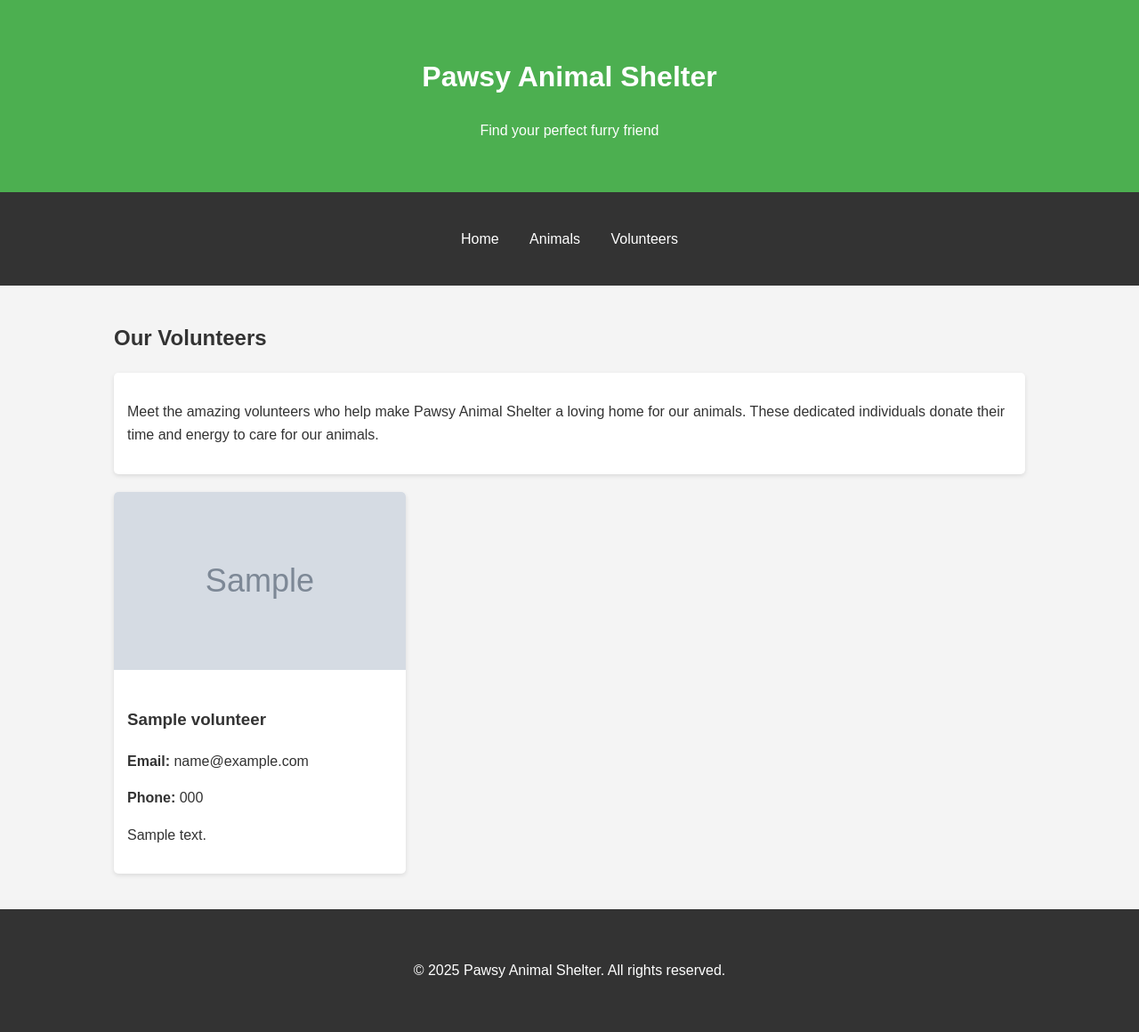
After one commit to Denos-PB/Pawsy, a Django app: page /volunteers/ in a window 1280 px wide. The commit adds this page. Shown: the whole page at 89% size. Run offline with Django 5.2, Linux system fonts and the light colour scheme; tables that the repository leaves empty hold one stand-in row (values such as "Sample post"); grey boxes marked "Sample" are stand-in pictures.

Commit message:
add volunteer listing feature with template, admin integration, and URL updates; enhance base template with volunteer navigation and styling

```diff
--- a/Pawsy/main/urls.py
+++ b/Pawsy/main/urls.py
@@ -2,20 +2,17 @@ from django.urls import path, include
 from rest_framework.routers import DefaultRouter
 from . import views
 
-# Create a router and register our viewsets with it
 router = DefaultRouter()
 router.register(r'animals', views.AnimalView, basename='animal')
 router.register(r'adoption-requests', views.AdoptionRequestView, basename='adoption-request')
 router.register(r'volunteers', views.VolunteerView, basename='volunteer')
 
-# Define URL patterns
 urlpatterns = [
-    # Template-based URLs
     path('', views.HomeView.as_view(), name='home'),
     path('animals/', views.AnimalListView.as_view(), name='animal_list'),
     path('animals/<int:pk>/', views.AnimalDetailView.as_view(), name='animal_detail'),
+    path('volunteers/', views.VolunteerListView.as_view(), name='volunteer_list'),
 
-    # API URLs - these will be accessible via /api/ prefix in the project's main urls.py
     path('api/', include(router.urls)),
     path('api-auth/', include('rest_framework.urls')),
 ]
--- a/Pawsy/main/views.py
+++ b/Pawsy/main/views.py
@@ -1,7 +1,3 @@
-from rest_framework.decorators import api_view
-from rest_framework.response import Response
-from rest_framework import status, permissions
-from .models import *
 from .serializer import *
 from rest_framework import viewsets
 from rest_framework import generics
@@ -110,3 +106,12 @@ class AnimalDetailView(DetailView):
         else:
             messages.error(request, "Please fill out all required fields.")
             return self.get(request, *args, **kwargs)
+
+
+class VolunteerListView(ListView):
+    model = Volunteer
+    template_name = 'volunteer_list.html'
+    context_object_name = 'volunteers'
+
+    def get_queryset(self):
+        return Volunteer.objects.filter(status=VolunteerStatusChoice.APPROVED)
--- a/Pawsy/templates/base.html
+++ b/Pawsy/templates/base.html
@@ -66,6 +66,25 @@
         .animal-card .content {
             padding: 15px;
         }
+        .volunteer-grid {
+            display: grid;
+            grid-template-columns: repeat(auto-fill, minmax(250px, 1fr));
+            gap: 20px;
+        }
+        .volunteer-card {
+            background: white;
+            border-radius: 5px;
+            overflow: hidden;
+            box-shadow: 0 2px 5px rgba(0,0,0,0.1);
+        }
+        .volunteer-card img {
+            width: 100%;
+            height: 200px;
+            object-fit: cover;
+        }
+        .volunteer-card .content {
+            padding: 15px;
+        }
         .btn {
             display: inline-block;
             background: #4CAF50;
@@ -100,6 +119,7 @@
         <div class="container">
             <a href="{% url 'home' %}">Home</a>
             <a href="{% url 'animal_list' %}">Animals</a>
+            <a href="{% url 'volunteer_list' %}">Volunteers</a>
             <!-- Add more navigation links as needed -->
         </div>
     </nav>
--- /dev/null
+++ b/Pawsy/templates/volunteer_list.html
@@ -0,0 +1,35 @@
+{% extends 'base.html' %}
+
+{% block title %}Our Volunteers - Pawsy Animal Shelter{% endblock %}
+
+{% block content %}
+<h2>Our Volunteers</h2>
+
+<div class="card">
+    <p>Meet the amazing volunteers who help make Pawsy Animal Shelter a loving home for our animals. These dedicated individuals donate their time and energy to care for our animals.</p>
+</div>
+
+<div class="volunteer-grid">
+    {% for volunteer in volunteers %}
+    <div class="volunteer-card">
+        {% if volunteer.photo %}
+        <img src="{{ volunteer.photo.url }}" alt="{{ volunteer.name }}">
+        {% else %}
+        <img src="https://placehold.co/400x300?text=No+Photo" alt="No photo available">
+        {% endif %}
+        <div class="content">
+            <h3>{{ volunteer.name }}</h3>
+            <p><strong>Email:</strong> {{ volunteer.email }}</p>
+            <p><strong>Phone:</strong> {{ volunteer.phone }}</p>
+            {% if volunteer.description %}
+            <p>{{ volunteer.description }}</p>
+            {% endif %}
+        </div>
+    </div>
+    {% empty %}
+    <div class="card">
+        <p>No volunteers available at the moment. Please check back later!</p>
+    </div>
+    {% endfor %}
+</div>
+{% endblock %}
```
Also changed, not shown: Pawsy/main/admin.py (+20 -1 lines).
